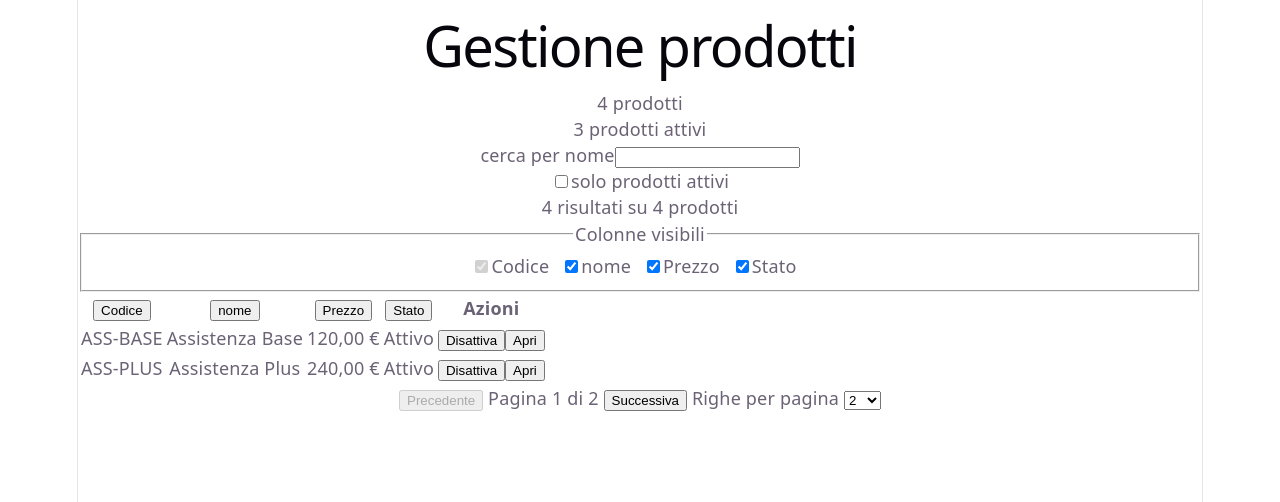
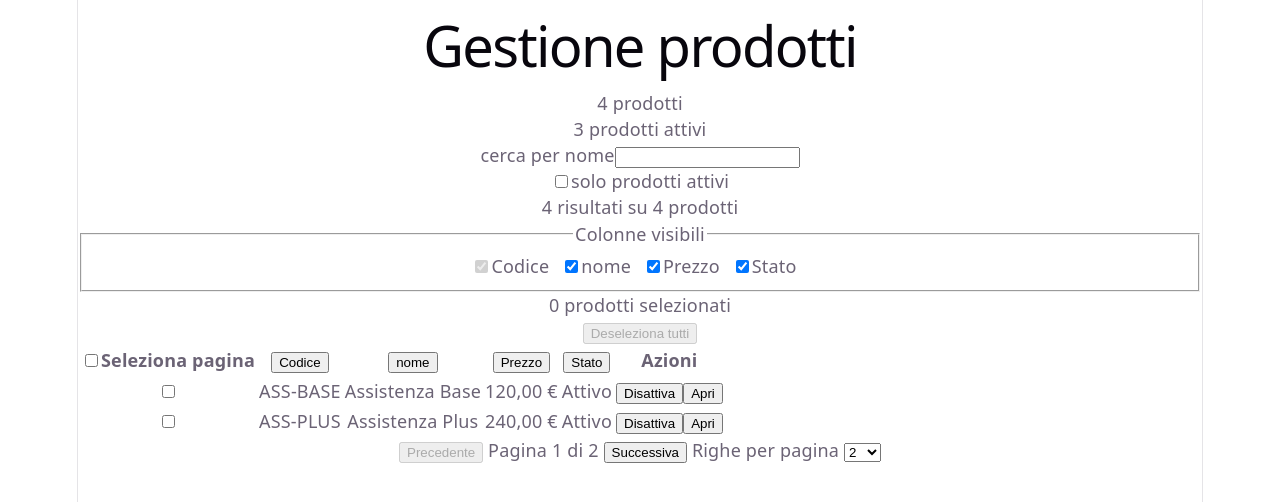
Before and after one commit to netalex/react-refresh, a React (Vite) app: page /products in a window 1280 px wide. Shown: the top 502 px of the page. Built offline with nearby package versions, Linux system fonts and the light colour scheme.

Commit message:
giorno 2 v8 6 seleziona righe

```diff
--- a/src/App.tsx
+++ b/src/App.tsx
@@ -20,6 +20,7 @@ import {
   getPaginationRowModel,
   type PaginationState,
   type VisibilityState,
+  type RowSelectionState,
 } from "@tanstack/react-table"
 
 type Product = {
@@ -134,7 +135,8 @@ export default function App() {
     pageIndex: 0,
     pageSize: 2,
   });
-  const [columnVisibility, setColumnVisibility] = useState<VisibilityState>({})
+  const [columnVisibility, setColumnVisibility] = useState<VisibilityState>({});
+  const [rowSelection, setRowSelection] = useState<RowSelectionState>({});
 
   function handleToggleActive(productId: string) {
     setProducts((previousProducts) => previousProducts.map(
@@ -182,11 +184,15 @@ export default function App() {
       sorting,
       pagination,
       columnVisibility,
+      rowSelection,
     },
 
     onSortingChange: setSorting,
     onPaginationChange: setPagination,
     onColumnVisibilityChange: setColumnVisibility,
+
+    onRowSelectionChange: setRowSelection,
+    enableRowSelection: true,
 
     getCoreRowModel: getCoreRowModel(),
     getSortedRowModel: getSortedRowModel(),
@@ -230,6 +236,8 @@ export default function App() {
       return nextParams;
     }, { replace: true })
   }
+
+  const selectedCount = Object.values(rowSelection).filter(Boolean).length;
 
   const listPage = (
     <main>
@@ -276,10 +284,31 @@ export default function App() {
         ))}
       </fieldset>
 
+      <p>{selectedCount} prodotti selezionati</p>
+
+      <button
+        type="button"
+        disabled={selectedCount === 0}
+        onClick={() => setRowSelection({})}
+      >
+        Deseleziona tutti
+      </button>
+
       <table>
         <thead>
           {table.getHeaderGroups().map((headerGroup) => (
             <tr key={headerGroup.id}>
+              <th scope="col">
+                <label>
+                  <input
+                    type="checkbox"
+                    checked={table.getIsAllPageRowsSelected()}
+                    disabled={table.getRowModel().rows.length === 0}
+                    onChange={table.getToggleAllPageRowsSelectedHandler()}
+                  />
+                  Seleziona pagina
+                </label>
+              </th>
               {headerGroup.headers.map((header) => {
                 const sortDirection = header.column.getIsSorted();
 
@@ -322,6 +351,14 @@ export default function App() {
         <tbody>
           {table.getRowModel().rows.map((row) => (
             <tr key={row.id}>
+              <td>
+                <input
+                  type="checkbox"
+                  aria-label={`Seleziona ${row.original.name}`}
+                  checked={row.getIsSelected()}
+                  onChange={row.getToggleSelectedHandler()}
+                />
+              </td>
               {row.getVisibleCells().map((cell) => (
                 <td key={cell.id}>
                   {flexRender(
@@ -352,7 +389,7 @@ export default function App() {
 
           {table.getRowModel().rows.length === 0 && (
             <tr>
-              <td colSpan={table.getVisibleLeafColumns().length + 1}>
+              <td colSpan={table.getVisibleLeafColumns().length + 2}>
                 Nessun prodotto trovato
               </td>
             </tr>
```
